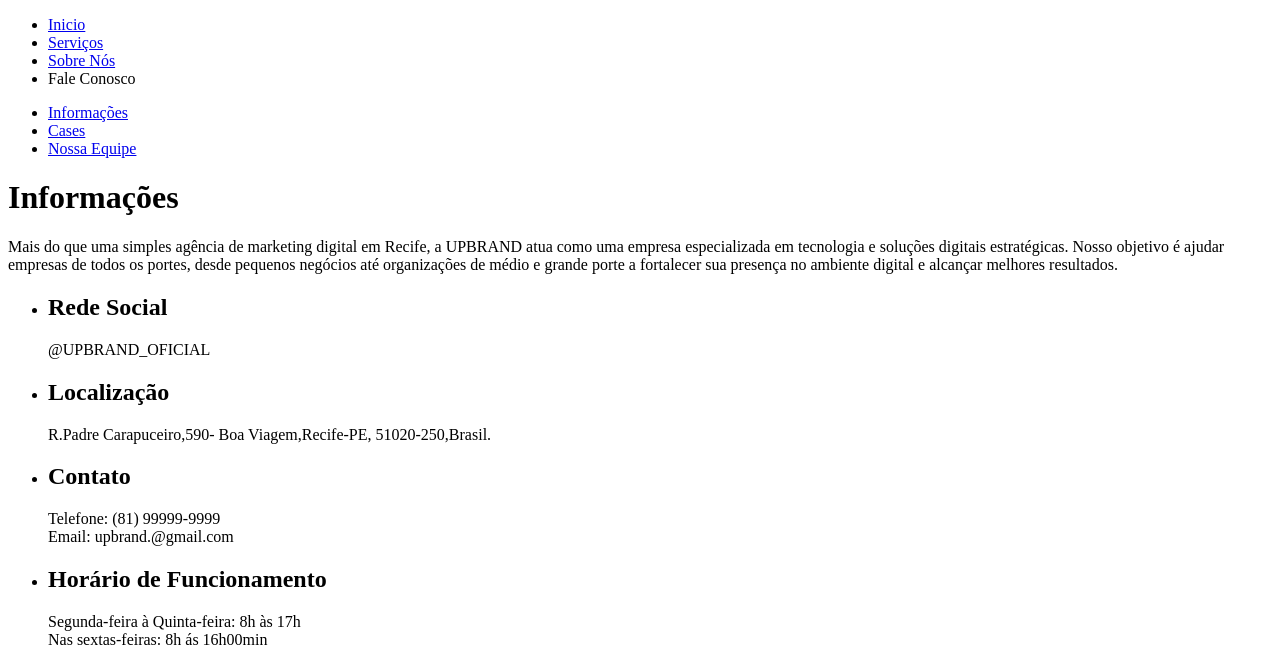
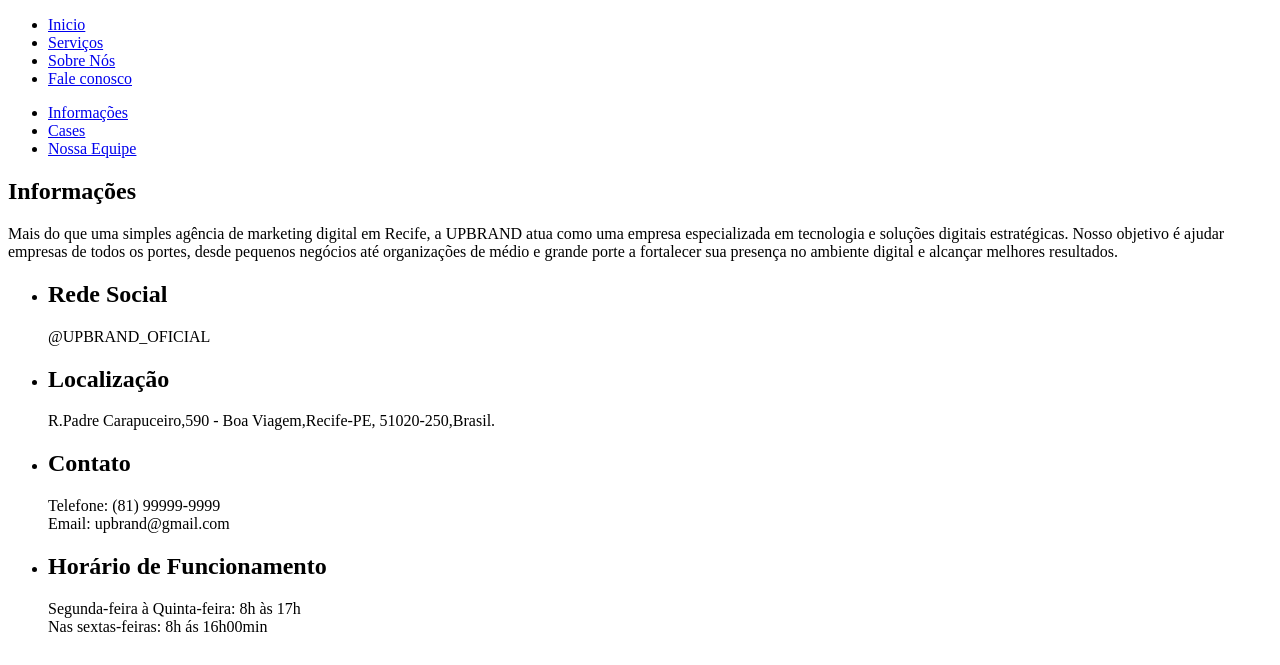
Before and after one commit to AdrianoSantann4/projeto-upbrand, a plain HTML site: page informacoes.html in a window 1280 px wide. Shown: the part 375-1040 px from the top of the page. Drawn offline with Linux system fonts and the light colour scheme.

Commit message:
Update informacoes.html
alterações na parte de informações

```diff
--- a/informacoes.html
+++ b/informacoes.html
@@ -13,55 +13,55 @@
         <li><a href="index.html">Inicio</a></li>
         <li><a href="servicos.html">Serviços</a></li>
         <li><a href="sobre-nos.html">Sobre Nós</a></li>
-        <li>Fale Conosco</li>
+        <li><a href="faleconosco.html">Fale conosco</a></li>
       </ul>
+
       <ul>
         <li><a href="informacoes.html">Informações</a></li>
         <li><a href="cases.html">Cases</a></li>
         <li><a href="nossaequipe.html">Nossa Equipe</a></li>
       </ul>
     </nav>
-    <h1> Informações</h1>
-    <p>Mais do que uma simples agência de marketing digital em Recife, a UPBRAND atua como uma empresa especializada em tecnologia e soluções digitais estratégicas.
-         Nosso objetivo é ajudar empresas de todos os portes, desde pequenos negócios até organizações de médio e grande porte a fortalecer sua presença no ambiente digital e alcançar melhores resultados.</p>
-         <Ul>
+
+    <section>
+      <h1>Informações</h1>
+      <p>
+        Mais do que uma simples agência de marketing digital em Recife, a
+        UPBRAND atua como uma empresa especializada em tecnologia e soluções
+        digitais estratégicas. Nosso objetivo é ajudar empresas de todos os
+        portes, desde pequenos negócios até organizações de médio e grande porte
+        a fortalecer sua presença no ambiente digital e alcançar melhores
+        resultados.
+      </p>
+      <ul>
         <li>
-                <h2>
-                    Rede Social
-                </h2>
-                <p> @UPBRAND_OFICIAL</p>
+          <h2>Rede Social</h2>
+          <p>@UPBRAND_OFICIAL</p>
         </li>
         <li>
-                <h2>
-                    Localização
-                </h2>
+          <h2>Localização</h2>
           <p>
-                    R.Padre Carapuceiro,590- Boa Viagem,Recife-PE, 51020-250,Brasil.
+            R.Padre Carapuceiro,590 - Boa Viagem,Recife-PE, 51020-250,Brasil.
           </p>
         </li>
         <li>
-                <h2>
-                    Contato
-                </h2>
+          <h2>Contato</h2>
           <p>
             Telefone: (81) 99999-9999
-                    <br>
-                    Email: upbrand.@gmail.com
+            <br />
+            Email: upbrand@gmail.com
           </p>
         </li>
         <li>
-                <h2>
-                    Horário de Funcionamento
-                </h2>
+          <h2>Horário de Funcionamento</h2>
           <p>
             Segunda-feira à Quinta-feira: 8h às 17h
-
-                    <br>
+            <br />
             Nas sextas-feiras: 8h ás 16h00min
           </p>
         </li>
+      </ul>
+    </section>
 
-
-         </Ul>
   </body>
 </html>
```
Lines whose indentation alone changed are shown as unchanged.
